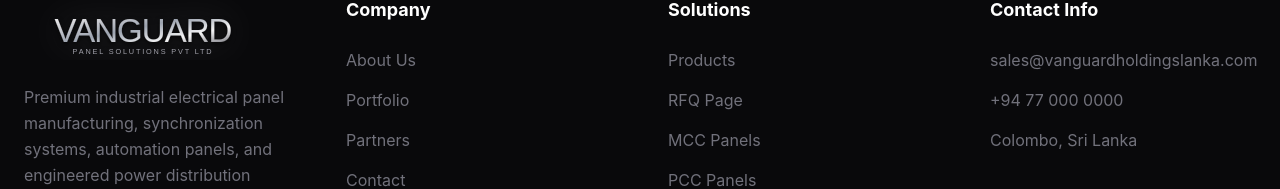
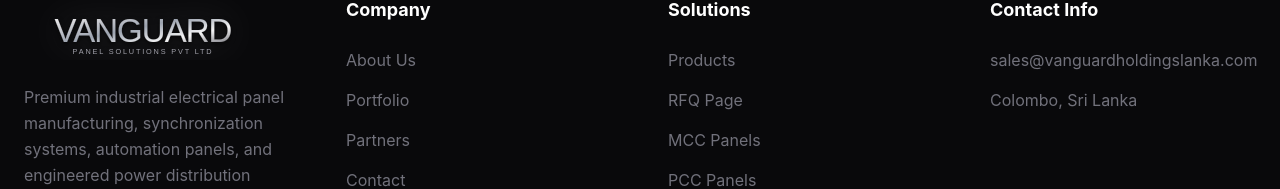
Before and after one commit to vanguardholdingslanka/vanguardholdingslanka, a React app: page / in a window 1280 px wide. Shown: the part 8027-8216 px from the top of the page. Built offline with nearby package versions, Linux system fonts and the light colour scheme; the HTML template or start-up script is replaced by a standard one.

Commit message:
Frontend Update

```diff
--- a/src/pages/Index.jsx
+++ b/src/pages/Index.jsx
@@ -787,7 +787,7 @@ export default function VanguardPanelSolutionsWebsite() {
 
                             <div className="space-y-4 text-zinc-500">
                                 <p>sales@vanguardholdingslanka.com</p>
-                                <p>+94 77 000 0000</p>
+                                {/* <p>+94 77 000 0000</p> */}
                                 <p>Colombo, Sri Lanka</p>
                             </div>
                         </div>
```
